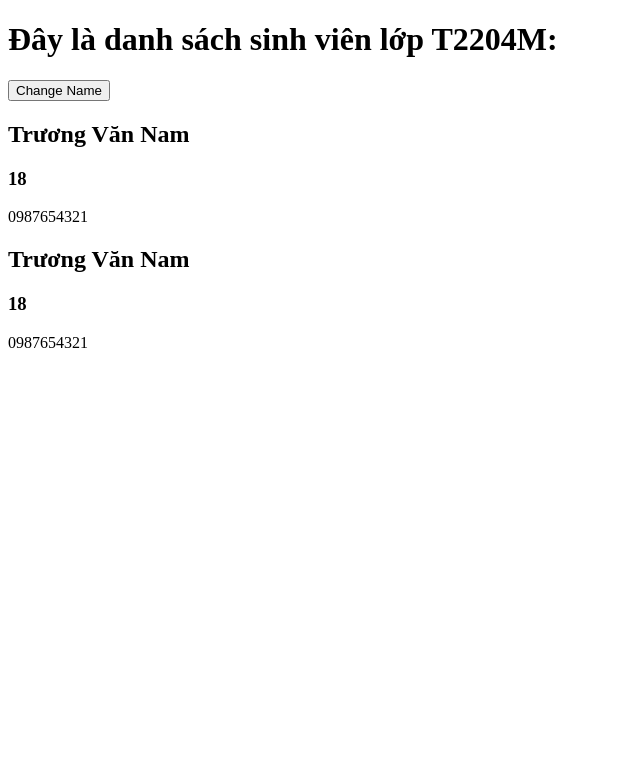
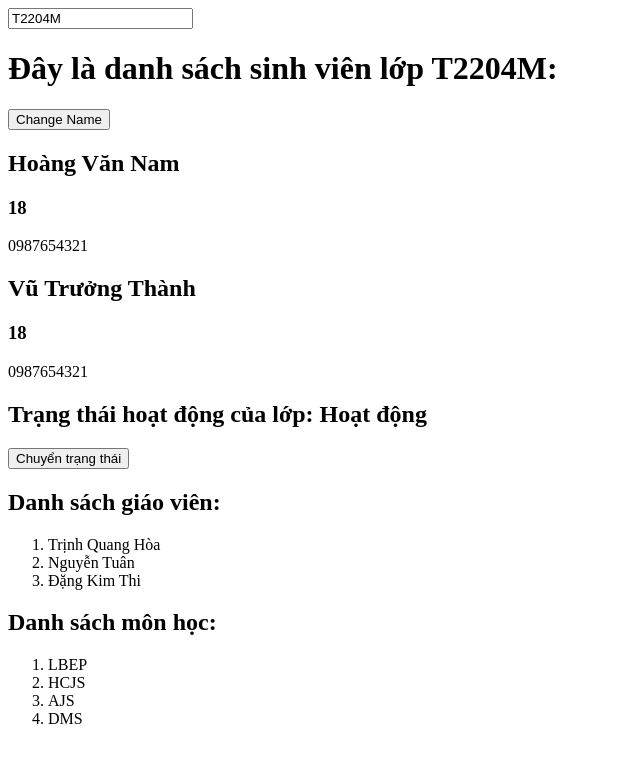
Before and after one commit to hoatq-fptaptech/T2204M_Angular, an Angular app: page / in a window 1280 px wide. Shown: the top 762 px of the page, without its empty margins (0-640 px from the left). Built offline with nearby package versions, Linux system fonts and the light colour scheme.

Commit message:
upcode directive - @input - two day binding

```diff
--- a/src/app/app.module.ts
+++ b/src/app/app.module.ts
@@ -4,6 +4,7 @@ import { BrowserModule } from '@angular/platform-browser';
 import { AppComponent } from './app.component';
 import {StudentComponent} from "./student/student.component";
 import {ClassroomComponent} from "./classroom/classroom.component";
+import {FormsModule} from "@angular/forms";
 
 @NgModule({
   declarations: [
@@ -12,7 +13,7 @@ import {ClassroomComponent} from "./classroom/classroom.component";
     ClassroomComponent
   ],
   imports: [
-    BrowserModule
+    BrowserModule,FormsModule
   ],
   providers: [],
   bootstrap: [AppComponent]
--- a/src/app/classroom/classroom.component.html
+++ b/src/app/classroom/classroom.component.html
@@ -1,4 +1,22 @@
+<input type="text" [(ngModel)]="className" placeholder="Class name.."/>
 <h1>Đây là danh sách sinh viên lớp {{className}}:</h1>
 <button type="button" (click)="changeName()">Change Name</button>
-<app-student></app-student>
-<app-student></app-student>
+<app-student *ngFor="let st of studentNames" [studentName]="st"></app-student>
+<h2>Trạng thái hoạt động của lớp:
+  <span *ngIf="classStatus">Hoạt động</span>
+  <span *ngIf="!classStatus">Vô hiệu</span>
+</h2>
+<button type="button" (click)="changeStatus()">Chuyển trạng thái</button>
+
+<h2>Danh sách giáo viên:</h2>
+<ol>
+  <li *ngFor="let t of teacherNames;let i=index;">
+    {{teacherNames[i]}}
+  </li>
+</ol>
+<h2>Danh sách môn học:</h2>
+<ol>
+  <li *ngFor="let s of subjectNames;">
+    {{s}}
+  </li>
+</ol>
--- a/src/app/classroom/classroom.component.ts
+++ b/src/app/classroom/classroom.component.ts
@@ -6,8 +6,26 @@ import {Component} from "@angular/core";
 })
 export class ClassroomComponent {
   className = 'T2204M';
-
+  classStatus = true;
+  studentNames= [
+    'Hoàng Văn Nam',
+    'Vũ Trưởng Thành'
+  ];
+  teacherNames = [
+    'Trịnh Quang Hòa',
+    'Nguyễn Tuân',
+    'Đặng Kim Thi'
+  ];
+  subjectNames=[
+    'LBEP',
+    'HCJS',
+    'AJS',
+    'DMS'
+  ];
   changeName(){
     this.className = 'T2203E';
   }
+  changeStatus(){
+    this.classStatus = !this.classStatus;
+  }
 }
--- a/src/app/student/student.component.ts
+++ b/src/app/student/student.component.ts
@@ -1,4 +1,4 @@
-import {Component} from "@angular/core";
+import {Component, Input} from "@angular/core";
 
 @Component({
   selector:'app-student',
@@ -6,7 +6,9 @@ import {Component} from "@angular/core";
   templateUrl:'./student.component.html'
 })
 export class StudentComponent {
-  studentName = 'Trương Văn Nam';
+  @Input()
+  studentName!: string;
+
   age = 18;
   phoneNumber = '0987654321';
 }
```
